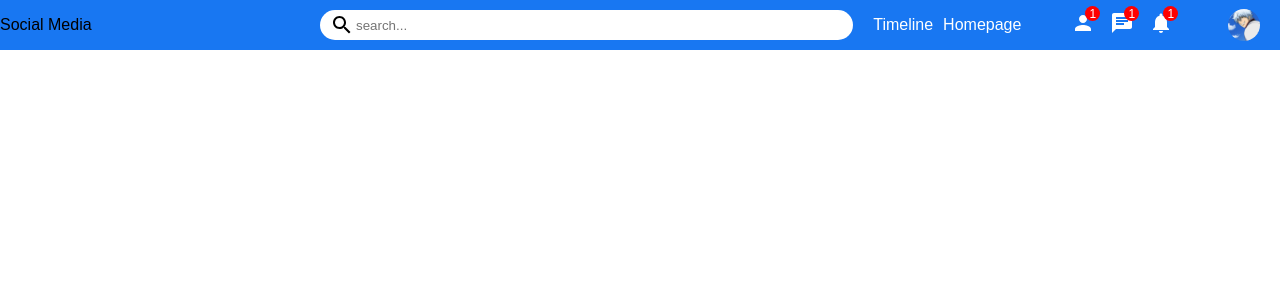
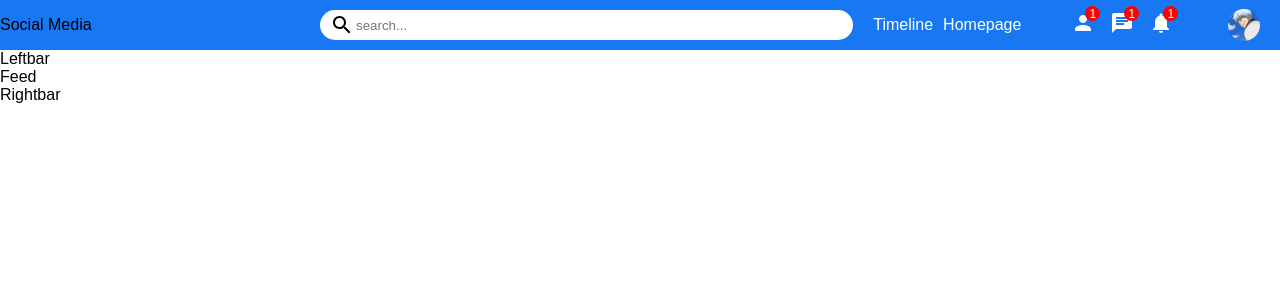
Before and after one commit to abdsaber000/Social-Media, a React (Create React App) app in the folder client/: page / in a window 1280 px wide. Shown: the top 300 px of the page. Built offline with nearby package versions, Linux system fonts and the light colour scheme.

Commit message:
Add Leftbar , Rightbar , Feed components

```diff
--- /dev/null
+++ b/client/src/components/feed/feed.tsx
@@ -0,0 +1,7 @@
+import React from "react";
+import "./feed.css"
+export default function Feed() {
+    return (
+        <div>Feed</div>
+    )
+}
--- /dev/null
+++ b/client/src/components/leftbar/leftbar.tsx
@@ -0,0 +1,7 @@
+import React from "react";
+import "./leftbar.css"
+export default function Leftbar() {
+    return (
+        <div>Leftbar</div>
+    )
+}
--- /dev/null
+++ b/client/src/components/rightbar/rightbar.tsx
@@ -0,0 +1,7 @@
+import React from "react";
+import "./rightbar.css"
+export default function Rightbar() {
+    return (
+        <div>Rightbar</div>
+    )
+}
--- a/client/src/pages/home/Home.tsx
+++ b/client/src/pages/home/Home.tsx
@@ -1,10 +1,18 @@
 import React from "react";
 import Tobpar from "../../components/topbar/Tobpar";
+import Leftbar from "../../components/leftbar/leftbar";
+import Rightbar from "../../components/rightbar/rightbar";
+import Feed from "../../components/feed/feed";
 import "./home.css";
 export default function Home () {
     return (
         <div>
             <Tobpar />
+            <div className="home-container">
+                <Leftbar />
+                <Feed />
+                <Rightbar />
+            </div>
         </div>
     )
 }
```
Also changed, not shown: client/src/components/feed/feed.css (added), client/src/components/leftbar/leftbar.css (added), client/src/components/rightbar/rightbar.css (added).
